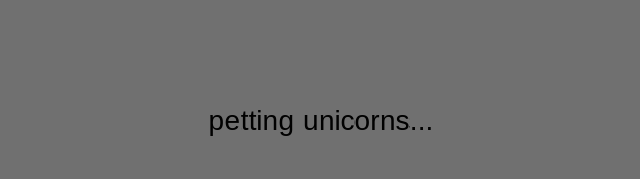
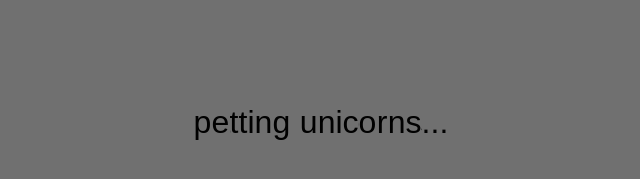
Before and after one commit to made2591/blog.madeddu.xyz, a Jekyll site: the page built from index.html, in a window 1280 px wide. Shown: the part 326-505 px from the top of the page, without its empty margins (319-959 px from the left). Built offline with Jekyll 4.4.1, drawn with Linux system fonts in a browser that asks for light colours; nearby versions of some CDN libraries.

Commit message:
Blog migration

```diff
--- a/_layouts/migration.html
+++ b/_layouts/migration.html
@@ -11,11 +11,6 @@
     <meta charset="utf-8">
     <meta http-equiv="X-UA-Compatible" content="IE=edge">
     <meta name="viewport" content="width=device-width, initial-scale=1">
-    <link href='https://fonts.googleapis.com/css?family=Open+Sans:400,300,700' rel='stylesheet' type='text/css'>
-    <link rel="stylesheet" href={{ "/public/stylesheets/bs.css?random=@Environment.TickCount" | prepend:site.baseurl }}>
-    <link rel="stylesheet" href={{ "/public/stylesheets/styles.css?random=@Environment.TickCount" | prepend:site.baseurl }}>
-    <link rel="stylesheet" href={{ "/public/stylesheets/pygment_trac.css?random=@Environment.TickCount" | prepend:site.baseurl }}>
-    <link rel="stylesheet" href="https://maxcdn.bootstrapcdn.com/font-awesome/4.6.1/css/font-awesome.min.css">
     <link rel="canonical" href="{{ page.url | replace:'index.html','' | prepend: site.baseurl | prepend: site.url }}">
 	<link rel="icon" type="image/x-icon"  href="{{ "/favicon.ico" | prepend:site.baseurl }}" />
     <title>{% if page.title %}{{ page.title }} | {% endif %}{{ site.title }}</title>
```
